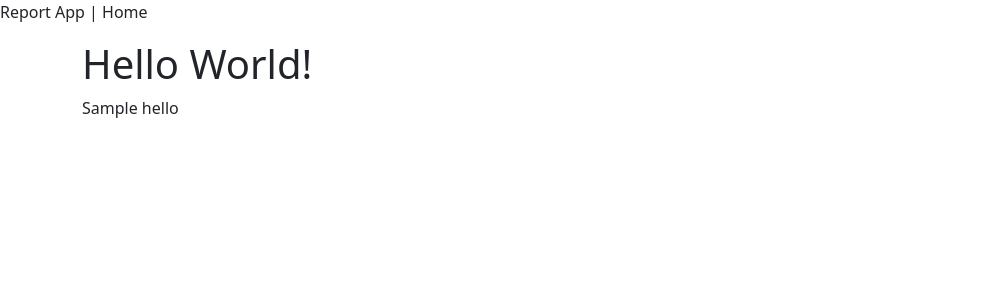
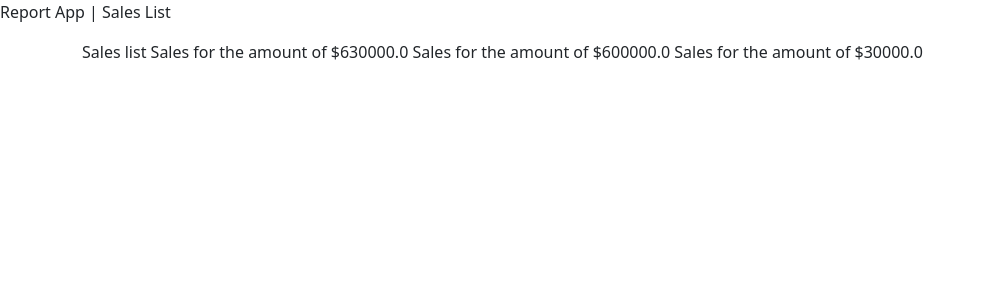
Before and after one commit to dipayandutta/django_ds, a Django app: template src/sales/templates/sales/main.html in a window 1280 px wide. Shown: the top 300 px of the page, without its empty margins (0-985 px from the left). Run offline with Django 3.2, Linux system fonts and the light colour scheme; data comes from the database, SQL or seed files in the repository; both versions use the stored data as it was after the commit; tables that the repository leaves empty hold one stand-in row (values such as "Sample post"); the template is opened without the code that fills it: values that come from a table or form of the project are taken from there, most other values are stand-ins (such as "Sample title", 1, 10 or a date in 2020).

Commit message:
Sales Class based view added

```diff
--- a/src/sales/templates/sales/main.html
+++ b/src/sales/templates/sales/main.html
@@ -1,10 +1,14 @@
 {% extends "base.html" %}
 
 {% block title %}
-	Home
+	Sales List
 {% endblock %}
 
 {% block content %}
-	<h1>Hello World!</h1>
-	<p>{{ hello }}</p>
-{% endblock %}
+	Sales list
+<!--inheriting from a list view , displaying result in a class based view-->
+	{% for obj in object_list %}
+		{{ obj }}
+	{% endfor %}
+
+{% endblock content %}
--- a/src/sales/urls.py
+++ b/src/sales/urls.py
@@ -1,8 +1,12 @@
 from django.urls import path
-from .views import home_view
+from .views import (
+	home_view,
+	SalesListView,
+	)
 
 app_name = 'sales'
 
 urlpatterns = [
-	path('',home_view,name='home')
+	path('',home_view,name='home'),
+	path('list/',SalesListView.as_view(),name='list'), # need to add .as_view() for class based view
 ]
```
Also changed, not shown: src/sales/templates/sales/home.html (added, +10 -0 lines), src/sales/views.py (+10 -2 lines), src/db.sqlite3.
